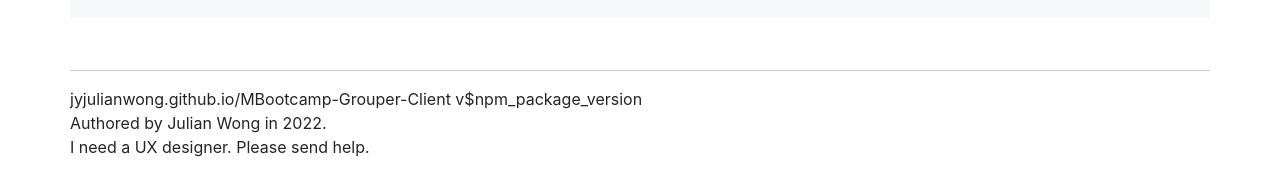
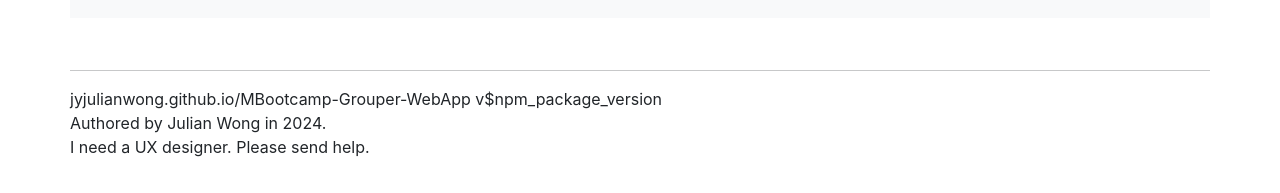
Before and after one commit to jyjulianwong/MBootcamp-Grouper-WebApp, a React (Create React App) app: page / in a window 1280 px wide. Shown: the part 759-952 px from the top of the page. Built offline with nearby package versions, Linux system fonts and the light colour scheme.

Commit message:
Updated masthead

```diff
--- a/src/App.js
+++ b/src/App.js
@@ -189,10 +189,10 @@ diff_group,joseph,squiz
         </div>
         <div className={"row my-5"}>
           <hr/>
-          jyjulianwong.github.io/MBootcamp-Grouper-Client
+          jyjulianwong.github.io/MBootcamp-Grouper-WebApp
           v{process.env.REACT_APP_VERSION}
           <br/>
-          Authored by Julian Wong in 2022.
+          Authored by Julian Wong in 2024.
           <br/>
           I need a UX designer. Please send help.
         </div>
```
